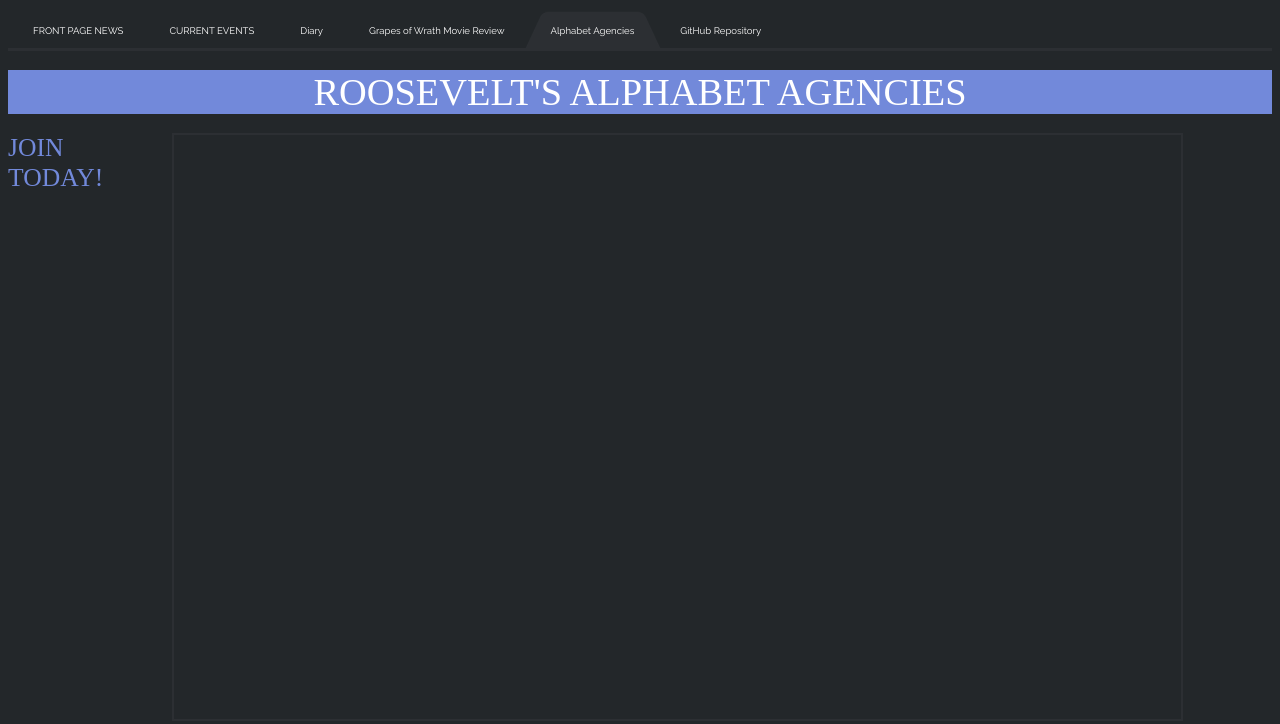
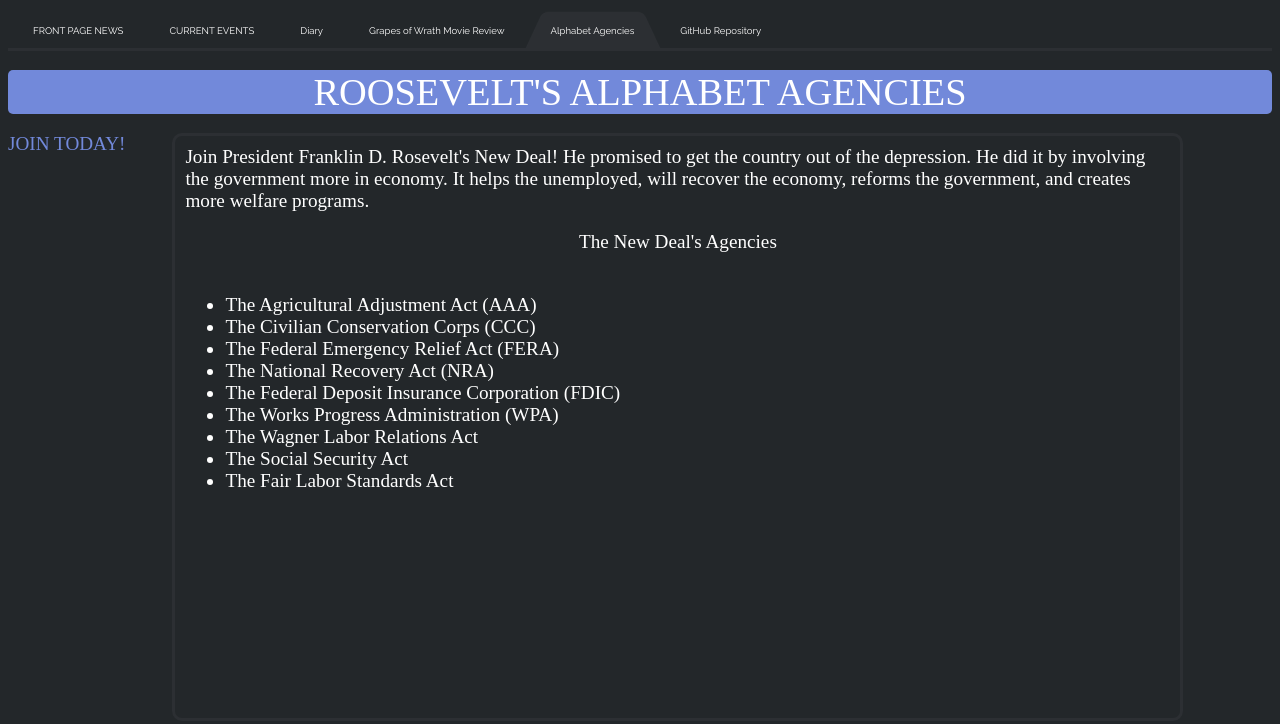
Before and after one commit to calebrwalk5/gd-website, a plain HTML site: page pages/aa.html in a window 1280 px wide. Shown: the top 724 px of the page. Drawn offline with Linux system fonts and the light colour scheme.

Commit message:
Update aa.html

```diff
--- a/pages/aa.html
+++ b/pages/aa.html
@@ -11,6 +11,7 @@
             background-color: #7289da;
             color: white;
             text-align: center;
+            border-radius: 5px;
             font-size: 3vw;
         }
         .wrapper {
@@ -22,12 +23,14 @@
             grid-gap: 3%;
         }
         .main {
+            padding: 1%;
+            border-radius: 10px;
             font-size: 1.5vw;
             color: white;
-            border: 2px solid #2c2f33;
+            border: 3px solid #2c2f33;
         }
         .side {
-            font-size: 2vw;
+            font-size: 1.5vw;
             color: #7289da;
         }
         </style>
@@ -35,10 +38,10 @@
             <div id='cssmenu'>
                 <ul>
                     <li><a href='https://calebrwalk5.github.io/gd-website'>FRONT PAGE NEWS</a></li>
-                    <li><a href='./pages/currentevents.html'>CURRENT EVENTS</a></li>
-                    <li><a href='./pages/diary.html'>Diary</a></li>
-                    <li><a href='./pages/moviereview.html'>Grapes of Wrath Movie Review</a></li>
-                    <li class='active'><a href='./pages/aa.html'>Alphabet Agencies</a></li>
+                    <li><a href='currentevents.html'>CURRENT EVENTS</a></li>
+                    <li><a href='diary.html'>Diary</a></li>
+                    <li><a href='moviereview.html'>Grapes of Wrath Movie Review</a></li>
+                    <li class='active'><a href='aa.html'>Alphabet Agencies</a></li>
                     <li><a href='https://github.com/calebrwalk5/gd-website'>GitHub Repository</a></li>
                 </ul>
               </div>
@@ -49,7 +52,22 @@
               <p></p>
               <div class="wrapper">
                   <div class="side">JOIN TODAY!</div>
-                  <div class="main"></div>
+                  <div class="main">Join President Franklin D. Rosevelt's New Deal! He promised to get the country out of the depression. He did it by involving the government more in economy. It helps the unemployed, will recover the economy, reforms the government, and creates more welfare programs.
+                    <p>
+                    <center>The New Deal's Agencies</center>
+                    <br>
+                    <ul>
+                    <li>The Agricultural Adjustment Act (AAA)</li>
+                    <li>The Civilian Conservation Corps (CCC)</li>
+                    <li>The Federal Emergency Relief Act (FERA)</li>
+                    <li>The National Recovery Act (NRA)</li>
+                    <li>The Federal Deposit Insurance Corporation (FDIC)</li>
+                    <li>The Works Progress Administration (WPA)</li>
+                    <li>The Wagner Labor Relations Act</li>
+                    <li>The Social Security Act</li>
+                    <li>The Fair Labor Standards Act</li>
+                    </ul>
+                  </div>
                   <div></div>
               </div>
         </body>
```
